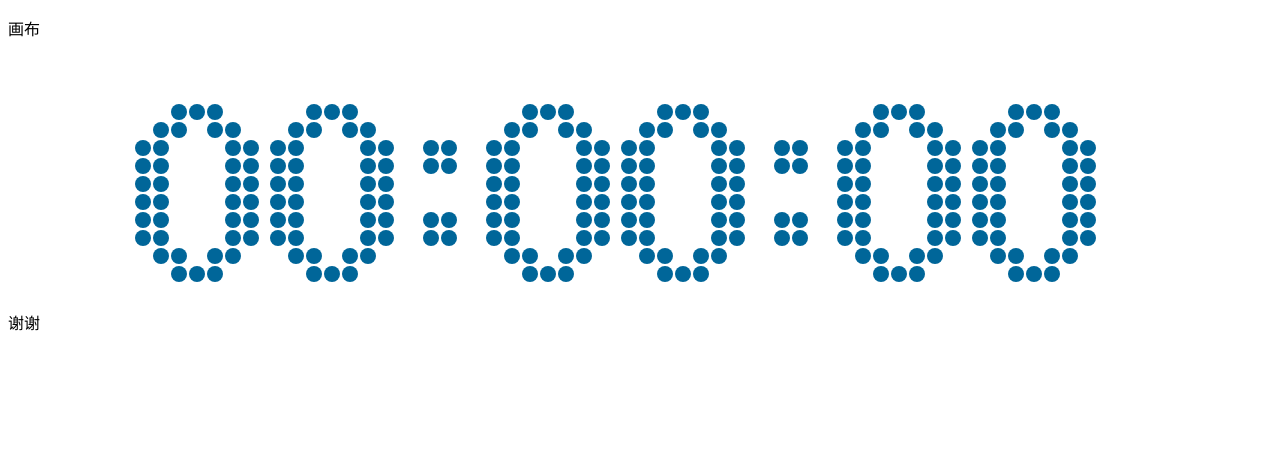
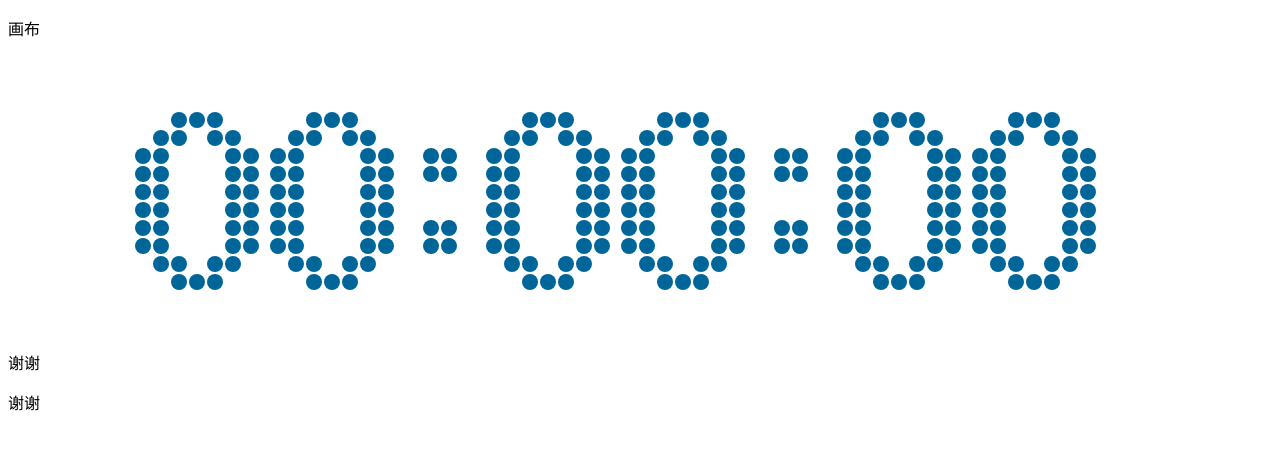
Before and after one commit to yeWangyi/testgit, a plain HTML site: page index.html in a window 1280 px wide. Drawn offline with Linux system fonts and the light colour scheme.

Commit message:
增加谢谢

```diff
--- a/index.html
+++ b/index.html
@@ -10,6 +10,7 @@
         当前浏览器不支持Canvas，请更换浏览器后再试
     </canvas>
 <p>谢谢</p>
+<p>谢谢</p>
     <script src="digit.js"></script>
     <script src="countdown.js"></script>
 </body>
```
